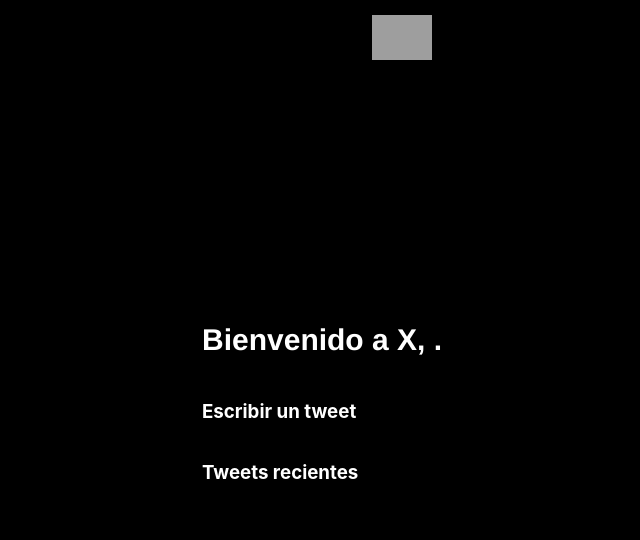
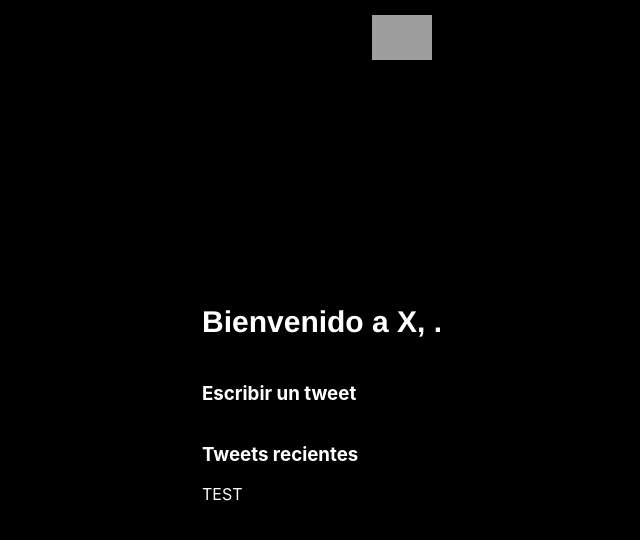
Before and after one commit to juannpg/twitter-clone, a React (Create React App) app in the folder frontend/: page /dashboard in a window 1280 px wide. Shown: the top 540 px of the page, without its empty margins (238-878 px from the left). Built offline with nearby package versions, Linux system fonts and the light colour scheme; grey boxes are pictures that could not be loaded.

Commit message:
error dashboard fix
componentes en mayus y tipos de las props

```diff
--- a/frontend/src/dashboard/Dashboard.tsx
+++ b/frontend/src/dashboard/Dashboard.tsx
@@ -1,7 +1,7 @@
 import '../globals.css'
 import './Dashboard.css'
 
-const tweetFeed = ({text}) => {
+const TweetFeed = ({text}:{text: string}) => {
   return (
     <div className='tweetFeed'>
       <p>{text}</p>
@@ -25,7 +25,7 @@
           </div>
           <div className="feed">
             <h3>Tweets recientes</h3>
-              <tweetFeed text={TEST}/>
+              <TweetFeed text={TEST}/>
           </div>
         </div>
       </div>
```
Also changed, not shown: frontend/src/components/tweetFeed.tsx (deleted, +0 -10 lines).
